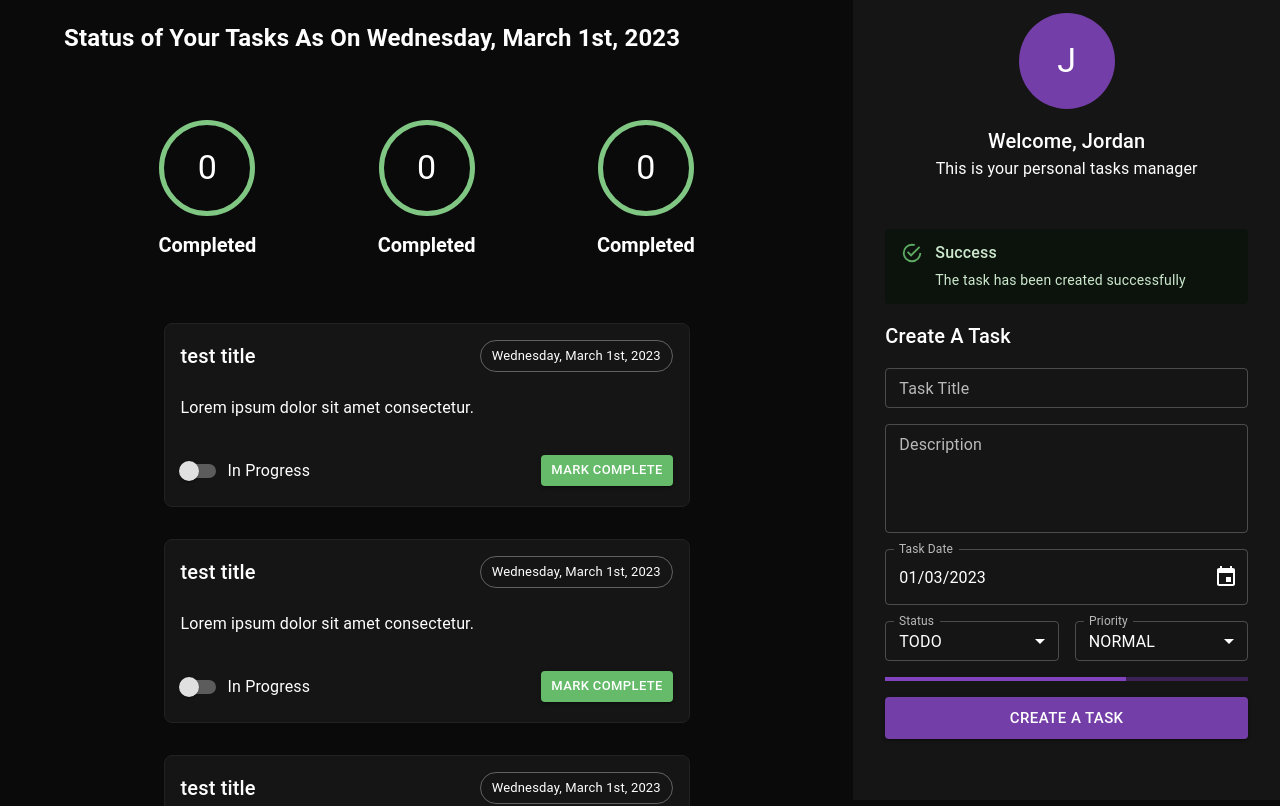
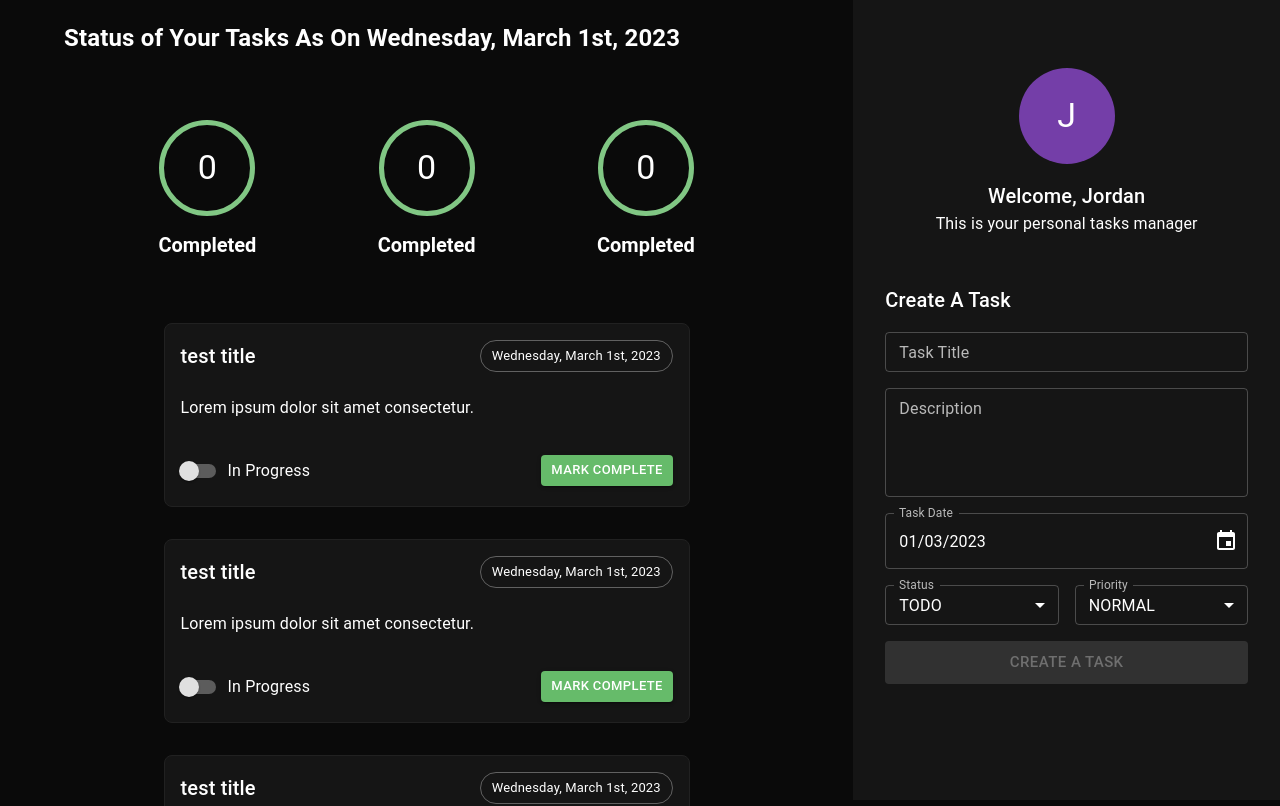
Before and after one commit to Midstackdev/tsc.app.todo, a React (Create React App) app in the folder client/: page / in a window 1280 px wide. Shown: the top 806 px of the page. Built offline with nearby package versions, Linux system fonts and the light colour scheme.

Commit message:
create task mutation

```diff
--- a/client/src/components/createTaskForm/CreateTaskForm.tsx
+++ b/client/src/components/createTaskForm/CreateTaskForm.tsx
@@ -7,7 +7,10 @@ import {
   Stack,
   Typography,
 } from '@mui/material';
-import React, { FC, ReactElement, useState } from 'react';
+import React, { FC, ReactElement, useEffect, useState } from 'react';
+import { useMutation } from 'react-query';
+import { API_URL, sendApiRequest } from '../../helpers/sendApiRequest';
+import { ICreateTask } from '../taskArea/interface';
 import { Priority } from './enums/Priority';
 import { Status } from './enums/Status';
 import { DateField } from './_dateField';
@@ -21,6 +24,39 @@ export const CreateTaskForm: FC = (): ReactElement => {
   const [date, setDate] = useState<Date | null>(new Date());
   const [status, setStatus] = useState<string>(Status.todo);
   const [priority, setPriority] = useState<string>(Priority.normal);
+  const [showSuccess, setShowSuccess] = useState<boolean>(false);
+
+  const { isLoading, mutate, isSuccess } = useMutation((data: ICreateTask) =>
+    sendApiRequest(`${API_URL}/tasks`, 'POST', data),
+  );
+
+  const createTaskHandler = () => {
+    if (!title || !date || !description) {
+      return;
+    }
+
+    const task: ICreateTask = {
+      title,
+      description,
+      date: date.toString(),
+      status,
+      priority,
+    };
+    mutate(task);
+  };
+
+  useEffect(() => {
+    if (isSuccess) {
+      setShowSuccess(true);
+    }
+    const successTimeout = setTimeout(() => {
+      setShowSuccess(false);
+    }, 7000);
+
+    return () => {
+      clearTimeout(successTimeout);
+    };
+  }, [isSuccess]);
   const statusItems = Object.keys(Status)
     .map((x) => {
       return {
@@ -44,6 +80,7 @@ export const CreateTaskForm: FC = (): ReactElement => {
       px={4}
       my={6}
     >
+      {showSuccess && (
         <Alert
           severity="success"
           sx={{
@@ -54,6 +91,7 @@ export const CreateTaskForm: FC = (): ReactElement => {
           <AlertTitle>Success</AlertTitle>
           The task has been created successfully
         </Alert>
+      )}
       <Typography mb={2} component="h2" variant="h6">
         Create A Task
       </Typography>
@@ -78,8 +116,14 @@ export const CreateTaskForm: FC = (): ReactElement => {
             onChange={(e) => setPriority(e.target.value as string)}
           />
         </Stack>
-        <LinearProgress />
-        <Button variant="contained" size="large" fullWidth>
+        {isLoading && <LinearProgress />}
+        <Button
+          variant="contained"
+          size="large"
+          fullWidth
+          onClick={createTaskHandler}
+          disabled={!title || !date || !description || isLoading}
+        >
           Create A Task
         </Button>
       </Stack>
--- /dev/null
+++ b/client/src/components/taskArea/interface.ts
@@ -0,0 +1,7 @@
+export interface ICreateTask {
+  title: string;
+  description: string;
+  date: string;
+  status: string;
+  priority: string;
+}
--- a/client/src/helpers/sendApiRequest.ts
+++ b/client/src/helpers/sendApiRequest.ts
@@ -33,3 +33,5 @@ export async function sendApiRequest<T>(
 
   return await response.json();
 }
+
+export const API_URL = 'http://localhost:5000';
```
Lines whose indentation alone changed are shown as unchanged.
